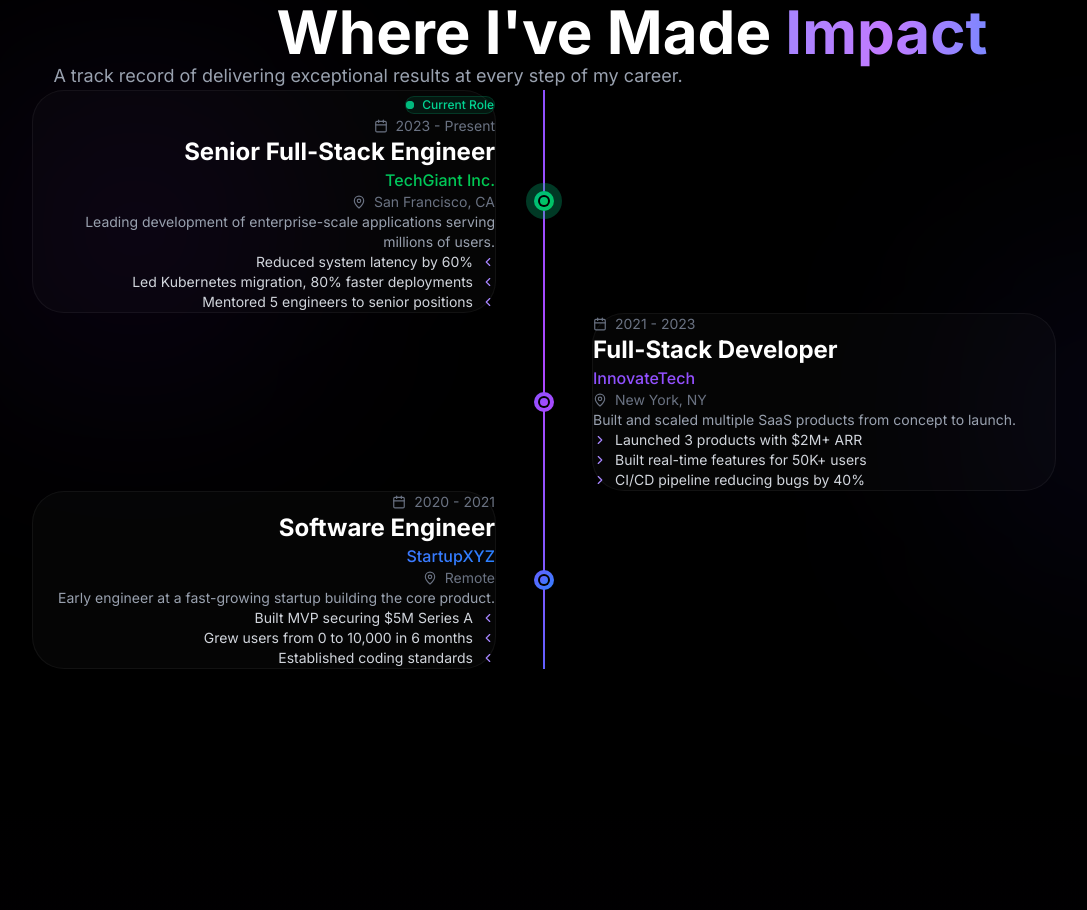
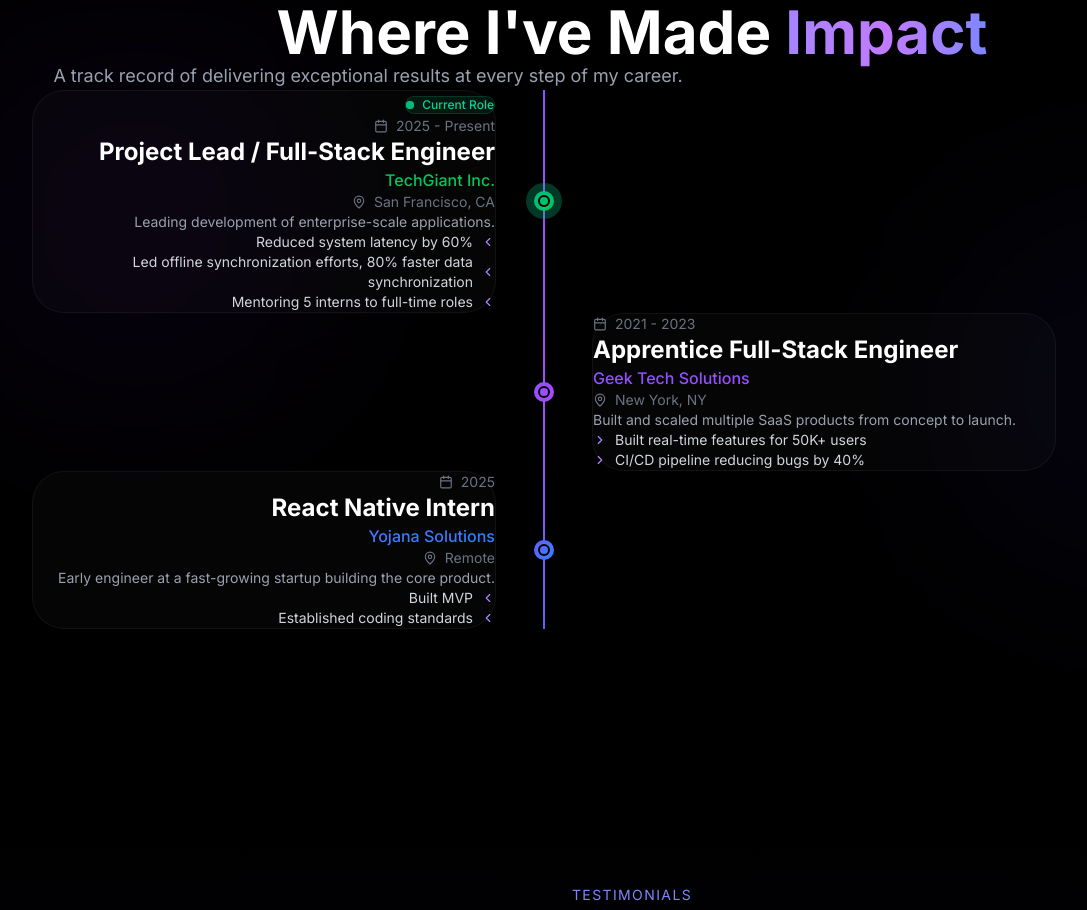
Before and after one commit to surajguvaju079/portfolio-suraj, a Next.js app: page / in a window 1280 px wide. Shown: the part 3847-4757 px from the top of the page, without its empty margins (8-1095 px from the left). Built offline with nearby package versions, Linux system fonts and the light colour scheme.

Commit message:
experience added

```diff
--- a/src/components/Experience.tsx
+++ b/src/components/Experience.tsx
@@ -8,30 +8,28 @@ import { Calendar, MapPin, Briefcase, ChevronRight } from "lucide-react";
 const experiences = [
   {
     id: 1,
-    role: "Senior Full-Stack Engineer",
+    role: "Project Lead / Full-Stack Engineer",
     company: "TechGiant Inc.",
     location: "San Francisco, CA",
-    period: "2023 - Present",
-    description:
-      "Leading development of enterprise-scale applications serving millions of users.",
+    period: "2025 - Present",
+    description: "Leading development of enterprise-scale applications.",
     achievements: [
       "Reduced system latency by 60%",
-      "Led Kubernetes migration, 80% faster deployments",
-      "Mentored 5 engineers to senior positions",
+      "Led offline synchronization efforts, 80% faster data synchronization",
+      "Mentoring 5 interns to full-time roles",
     ],
     current: true,
     color: "from-emerald-500 to-green-500",
   },
   {
     id: 2,
-    role: "Full-Stack Developer",
-    company: "InnovateTech",
+    role: " Apprentice Full-Stack Engineer",
+    company: "Geek Tech Solutions",
     location: "New York, NY",
     period: "2021 - 2023",
     description:
       "Built and scaled multiple SaaS products from concept to launch.",
     achievements: [
-      "Launched 3 products with $2M+ ARR",
       "Built real-time features for 50K+ users",
       "CI/CD pipeline reducing bugs by 40%",
     ],
@@ -40,17 +38,13 @@ const experiences = [
   },
   {
     id: 3,
-    role: "Software Engineer",
-    company: "StartupXYZ",
+    role: "React Native Intern",
+    company: "Yojana Solutions",
     location: "Remote",
-    period: "2020 - 2021",
+    period: "2025",
     description:
       "Early engineer at a fast-growing startup building the core product.",
-    achievements: [
-      "Built MVP securing $5M Series A",
-      "Grew users from 0 to 10,000 in 6 months",
-      "Established coding standards",
-    ],
+    achievements: ["Built MVP ", "Established coding standards"],
     current: false,
     color: "from-indigo-500 to-blue-500",
   },
```
